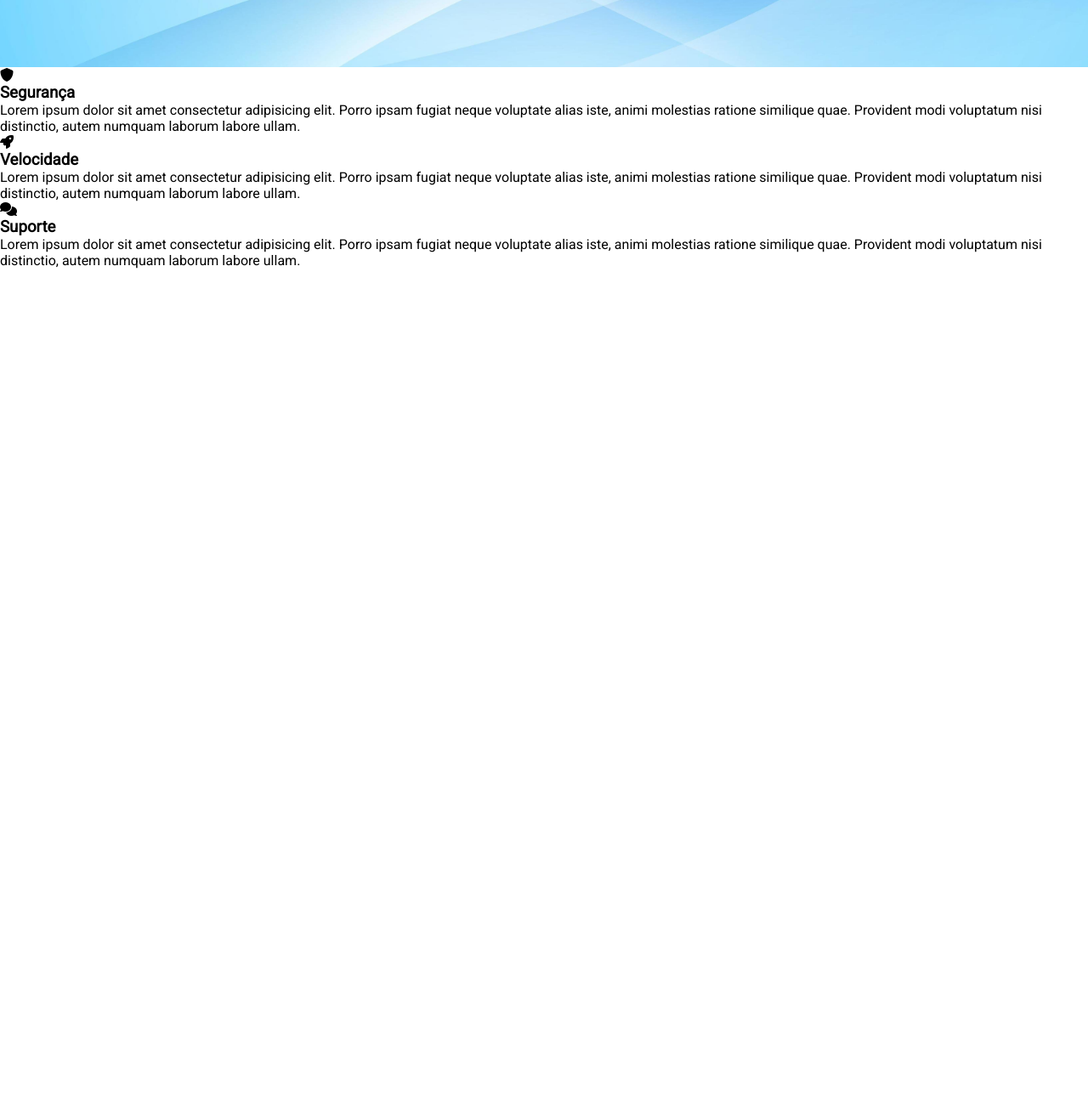
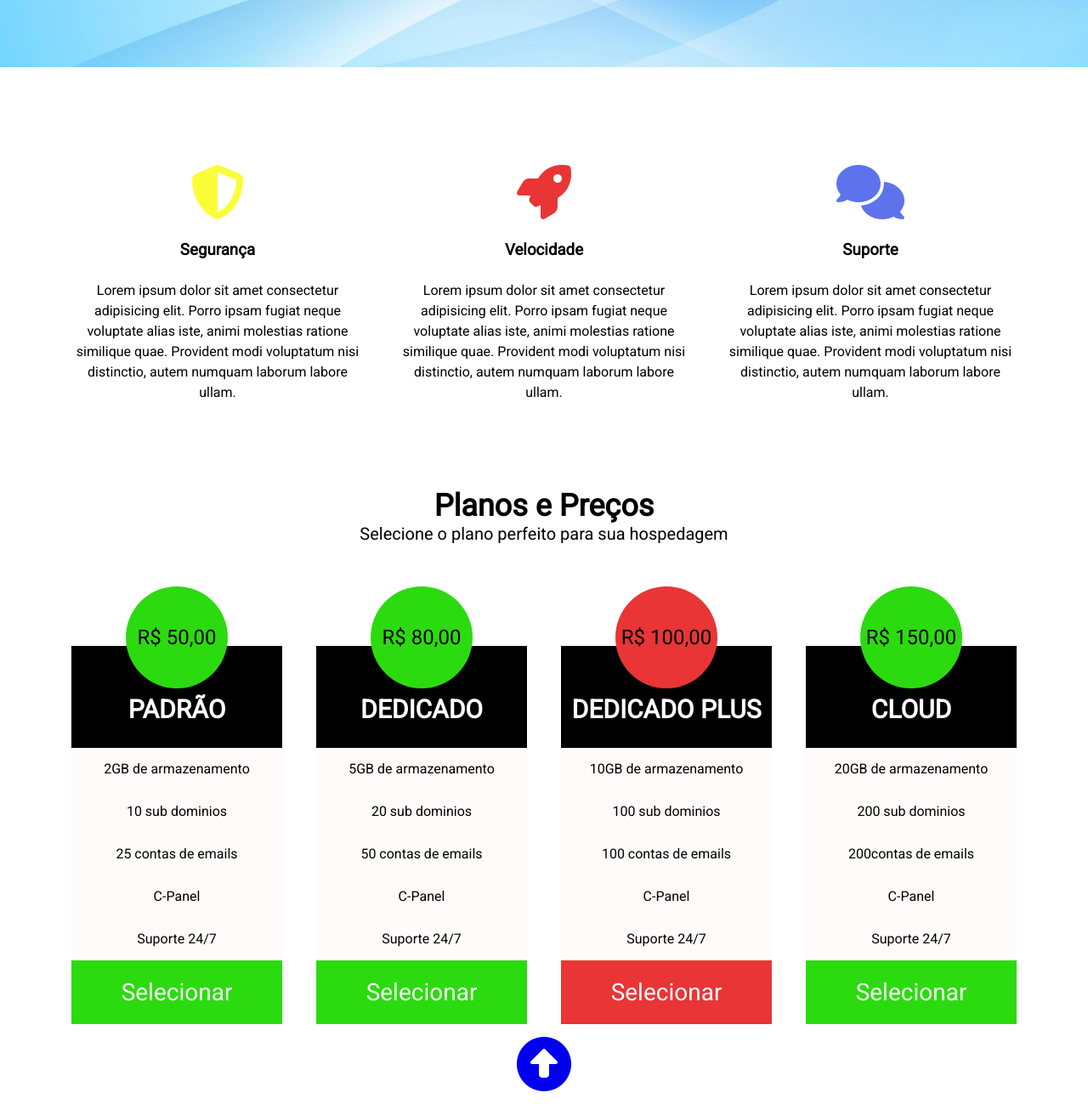
Before and after one commit to Agnisouza/web-host, a plain HTML site: page index.html in a window 1280 px wide. Shown: the part 601-1900 px from the top of the page at 85% size. Before the commit the page ends 917 px from the top, so only its background shows below. Drawn offline with Linux system fonts and the light colour scheme.

Commit message:
web host atualização 13/11/23

```diff
--- a/assets/css/style.css
+++ b/assets/css/style.css
@@ -69,3 +69,112 @@ nav{
     font-size: 64px;
     font-weight: 700;
 }
+.specialties-container{
+    padding: 5em 0;
+}
+.specialties-container ul{
+    display: flex;
+    width: 90%;
+    position: relative;
+    margin-left: auto;
+    margin-right: auto;
+    padding-left: 0;
+}
+.specialties-container ul li{
+    flex: 1 1 200px;
+    text-align: center;
+    list-style: none;
+    padding: 20px;
+}
+.fas{
+    font-size: 64px;
+    margin-top: 15px;
+    margin-bottom: 25px;
+}
+.fa-shield-halved{
+    color: #FAFE37;
+}
+.fa-rocket{
+    color: #E93535;
+}
+.fa-comments{
+    color: #5C73EC;
+}
+.specialties-container ul li h3{
+    margin-bottom: 25px;
+}
+.specialties-container ul li p{
+    line-height: 24px;
+}
+.precos-container{
+    padding-bottom: 5em;
+    text-align: center;
+    background-color: #ffffff;
+}
+.precos-container h2{
+    font-size: 36px;
+    margin-top: 0;
+}
+.precos-container p{
+    font-size: 20px;
+}
+.plano-container{
+    display: flex;
+    justify-content: space-between;
+    margin-top: 50px;
+    width: 90%;
+    position: relative;
+    margin-left: auto;
+    margin-right: auto;
+}
+.plano{
+    flex: 1 1 200px;
+    max-width: 275px;
+    margin-left: 20px;
+    margin-right: 20px;
+}
+.plano ul{
+    padding: 0;
+}
+.plano ul li{
+    list-style: none;
+    height: 50px;
+    line-height: 50px;
+    background-color:rgb(255, 251, 251) ;
+}
+.plano .preco{
+    width: 120px;
+    height: 120px;
+    border-radius: 50%;
+    background-color: #2BDB0F;
+    color: #000000  ;
+    text-align: center;
+    line-height: 120px;
+    font-size: 24px;
+    position: relative;
+    margin-left: auto;
+    margin-right: auto;
+    margin-bottom: -50px;
+
+}
+.plano .nome-plano{
+    text-transform: uppercase;
+    font-size: 30px;
+    font-weight: 700;
+    color: #ffffff;;
+    background-color: #000000;
+    padding-top:50px;
+    padding-bottom: 20px;
+    height: 120px;
+}
+.plano .btn-plano{
+    background-color: #2BDB0F;
+    color: #ffffff;
+    font-size: 28px;
+    height: 75px;
+    line-height: 75px;
+    cursor: pointer;
+}
+.plano .recomendado{
+    background-color: #E93535;
+}
--- a/index.html
+++ b/index.html
@@ -9,11 +9,11 @@
 <body>
     <div class="navbar-container">
         <nav>
-            <a href="#"><img src="assets/img/R.png" alt="logotipo" class="logo"></a>
+            <a href="#"><img src="assets/img/R.png" alt="logotipo" class="logo" id="home"></a>
             <ul class="navbar-itens">
                 <li><a href="#">HOME</a></li>
-                <li><a href="#">PLANOS</a></li>
-                <li><a href="#">CONTATO</a></li>
+                <li><a href="#planos">PLANOS</a></li>
+                <li><a href="#contatos">CONTATO</a></li>
                 <li><a href="#" class="default-btn">LOGIN</a></li>
             </ul>
         </nav>
@@ -25,17 +25,17 @@
     </header>
     <section class="specialties-container">
         <ul>
-            <li><i class="fa-solid fa-shield fa-beat"></i>
+            <li><i class="fas fa-solid fa-shield-halved fa-beat"></i>
                 <h3>Segurança</h3>
                 <p>Lorem ipsum dolor sit amet consectetur adipisicing elit. Porro ipsam fugiat neque voluptate alias iste, animi molestias ratione similique quae. Provident modi voluptatum nisi distinctio, autem numquam laborum labore ullam.</p>
 
             </li>
-            <li><i class="fa-solid fa-rocket fa-bounce"></i>
+            <li><i class="fas fa-solid fa-rocket fa-bounce"></i>
                 <h3>Velocidade</h3>
                 <p>Lorem ipsum dolor sit amet consectetur adipisicing elit. Porro ipsam fugiat neque voluptate alias iste, animi molestias ratione similique quae. Provident modi voluptatum nisi distinctio, autem numquam laborum labore ullam.</p>
 
             </li>
-            <li><i class="fa-solid fa-comments"></i>
+            <li><i class="fas fa-solid fa-comments fa-beat"></i>
                 <h3>Suporte</h3>
                 <p>Lorem ipsum dolor sit amet consectetur adipisicing elit. Porro ipsam fugiat neque voluptate alias iste, animi molestias ratione similique quae. Provident modi voluptatum nisi distinctio, autem numquam laborum labore ullam.</p>
 
@@ -43,6 +43,69 @@
 
         </ul>
     </section>
+    <section class="precos-container">
+        <h2 id="planos">Planos e Preços</h2>
+        <p>Selecione o plano perfeito para sua hospedagem</p>
+        <div class="plano-container">
+            <div class="plano">
+                <ul>
+                    <li class="preco">R$ 50,00</li>
+                    <li class="nome-plano">Padrão</li>
+                    <li>2GB de armazenamento</li>
+                    <li>10 sub dominios</li>
+                    <li>25 contas de emails</li>
+                    <li>C-Panel</li>
+                    <li>Suporte 24/7</li>
+                    <li class="btn-plano">Selecionar</a></li>
+
+                </ul>
+
+            </div>
+            <div class="plano">
+                <ul>
+                    <li class="preco">R$ 80,00</li>
+                    <li class="nome-plano">Dedicado</li>
+                    <li>5GB de armazenamento</li>
+                    <li>20 sub dominios</li>
+                    <li>50 contas de emails</li>
+                    <li>C-Panel</li>
+                    <li>Suporte 24/7</li>
+                    <li class="btn-plano">Selecionar</li>
+
+                </ul>
+
+            </div>
+            <div class="plano">
+                <ul>
+                    <li class="preco recomendado">R$ 100,00</li>
+                    <li class="nome-plano">Dedicado Plus</li>
+                    <li>10GB de armazenamento</li>
+                    <li>100 sub dominios</li>
+                    <li>100 contas de emails</li>
+                    <li>C-Panel</li>
+                    <li>Suporte 24/7</li>
+                    <li class="btn-plano recomendado">Selecionar</li>
+
+                </ul>
+
+            </div>
+            <div class="plano">
+                <ul>
+                    <li class="preco">R$ 150,00</li>
+                    <li class="nome-plano">Cloud</li>
+                    <li>20GB de armazenamento</li>
+                    <li>200 sub dominios</li>
+                    <li>200contas de emails</li>
+                    <li>C-Panel</li>
+                    <li>Suporte 24/7</li>
+                    <li class="btn-plano">Selecionar</li>
+
+                </ul>
+
+            </div>
+        </div>
+        <a href="home"><i class= "fas fa-circle-up 2x"></i></a>
+    </section>
     <script src="https://kit.fontawesome.com/5b831432d1.js" crossorigin="anonymous"></script>
 </body>
 </html>
```
